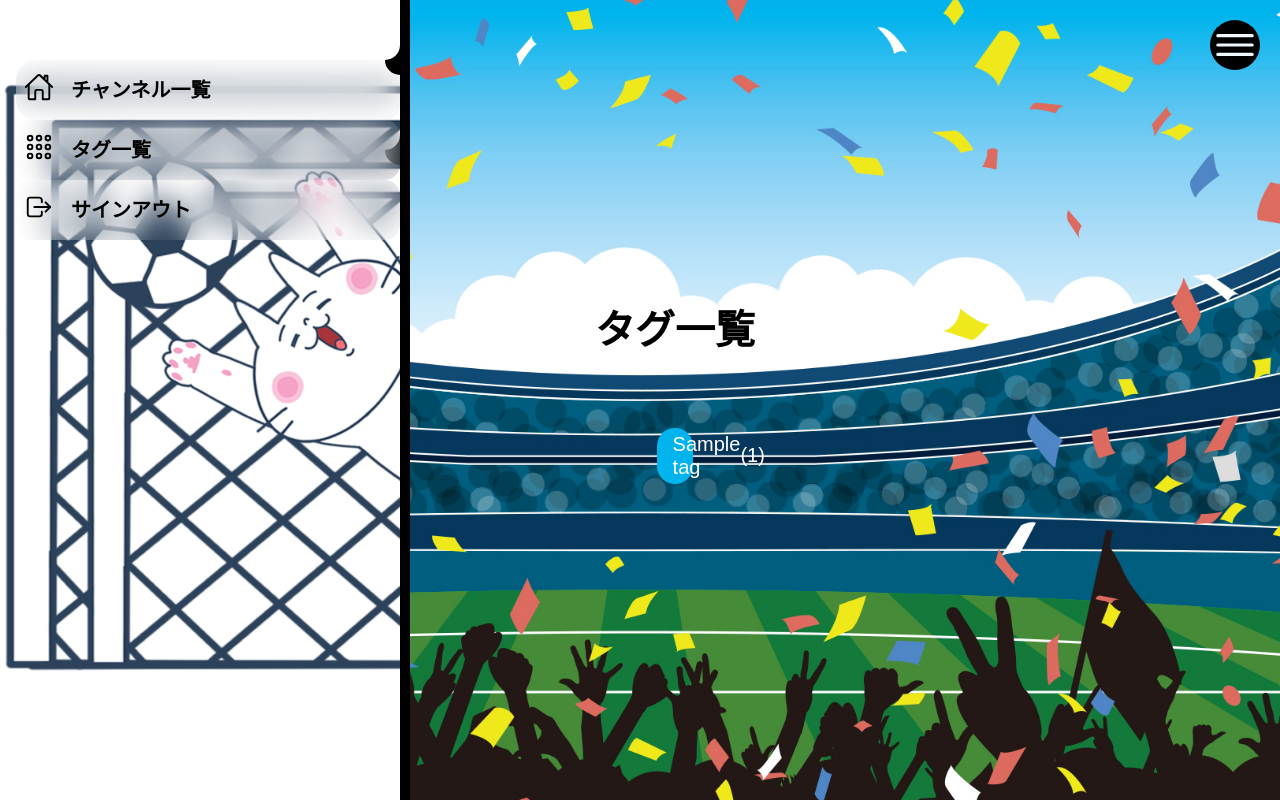
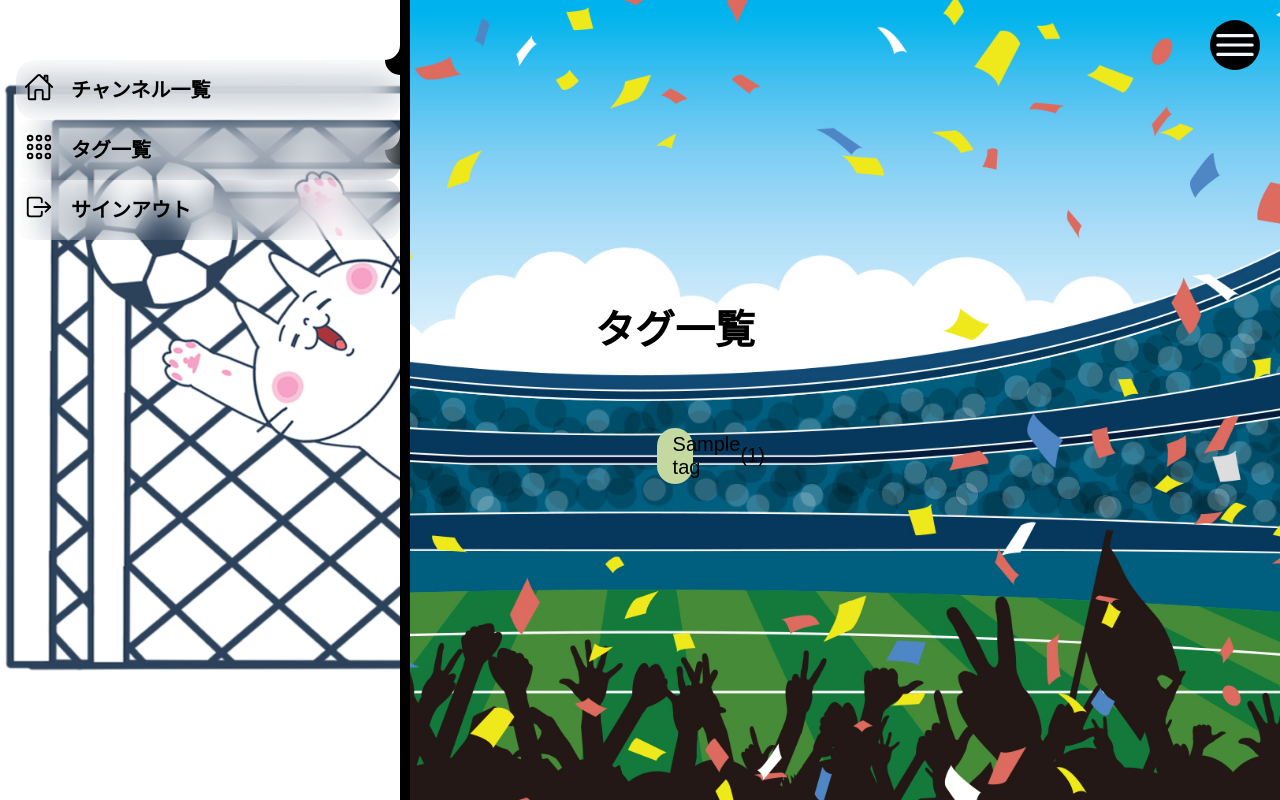
Before and after one commit to Winter-Hackathon-teamG/TeamG_Chatapp, a Flask app: template templates/tags.html in a window 1280 px wide. Run offline with Flask 2, Linux system fonts and the light colour scheme; the template is opened without the code that fills it: most values are stand-ins (such as "Sample title", 1, 10 or a date in 2020); some web fonts are replaced.

```diff
--- a/static/css/main.css
+++ b/static/css/main.css
@@ -64,6 +64,10 @@ img {
   display: block;
 }
 
+.channel-all a:hover {
+  color: #4e5b66;
+}
+
 .channel-add button {
   margin: 30px 0;
   background-color: #01B4EE;
@@ -107,6 +111,7 @@ img {
 .channel-box li.channel-list {
   background-color: #01B4EE;
   font-weight: bold;
+  margin-bottom: 1em;
 }
 
 .channel-list a {
--- a/static/css/tags.css
+++ b/static/css/tags.css
@@ -46,7 +46,7 @@ hover: #0680a9;
 }
 
 .tag-box li {
-  background-color: #01B4EE;
+  background-color: #C4D8A0;
   min-height: 50%;
   list-style: none;
   width: calc(50% - 52px);
@@ -60,20 +60,12 @@ hover: #0680a9;
 }
 
 .tag-box li:hover {
-  color: #0680a9;
+  color: #4e5b66;
   border-bottom: 1px solid lightgray;
   padding-bottom: 2px;
   cursor: pointer;
 }
 
-.tag-box li a {
-  color: #fff;
-}
-
-.tag-box li span {
-  color: #fff;
-}
-
 .tag-box li a:hover {
   color: #4e5b66;
 }
--- a/templates/index.html
+++ b/templates/index.html
@@ -22,7 +22,6 @@
       </div>
       <ul class="channel-box"></ul>
       {% include 'modal/add-channel.html' %}
-      {% include 'modal/delete-confirmation.html' %}
     </div>
   </div>
   {% endblock %}
```
